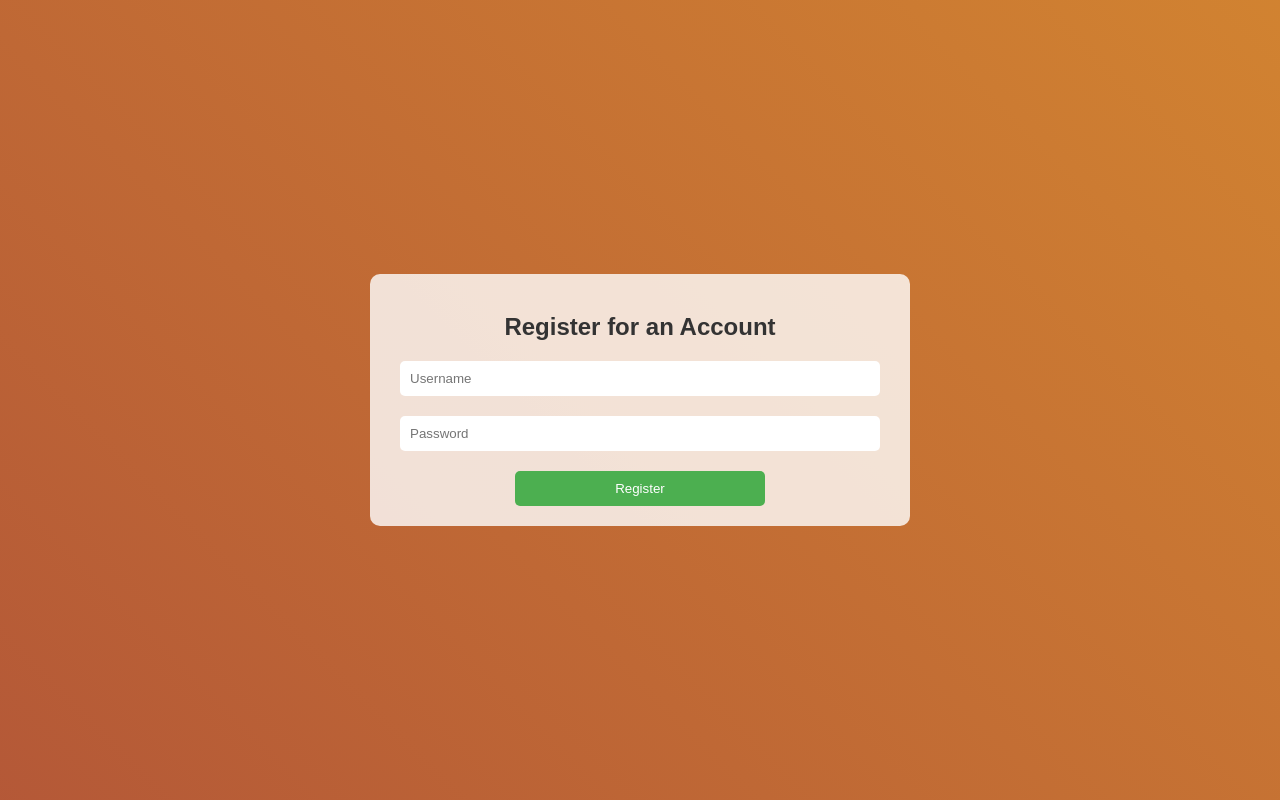
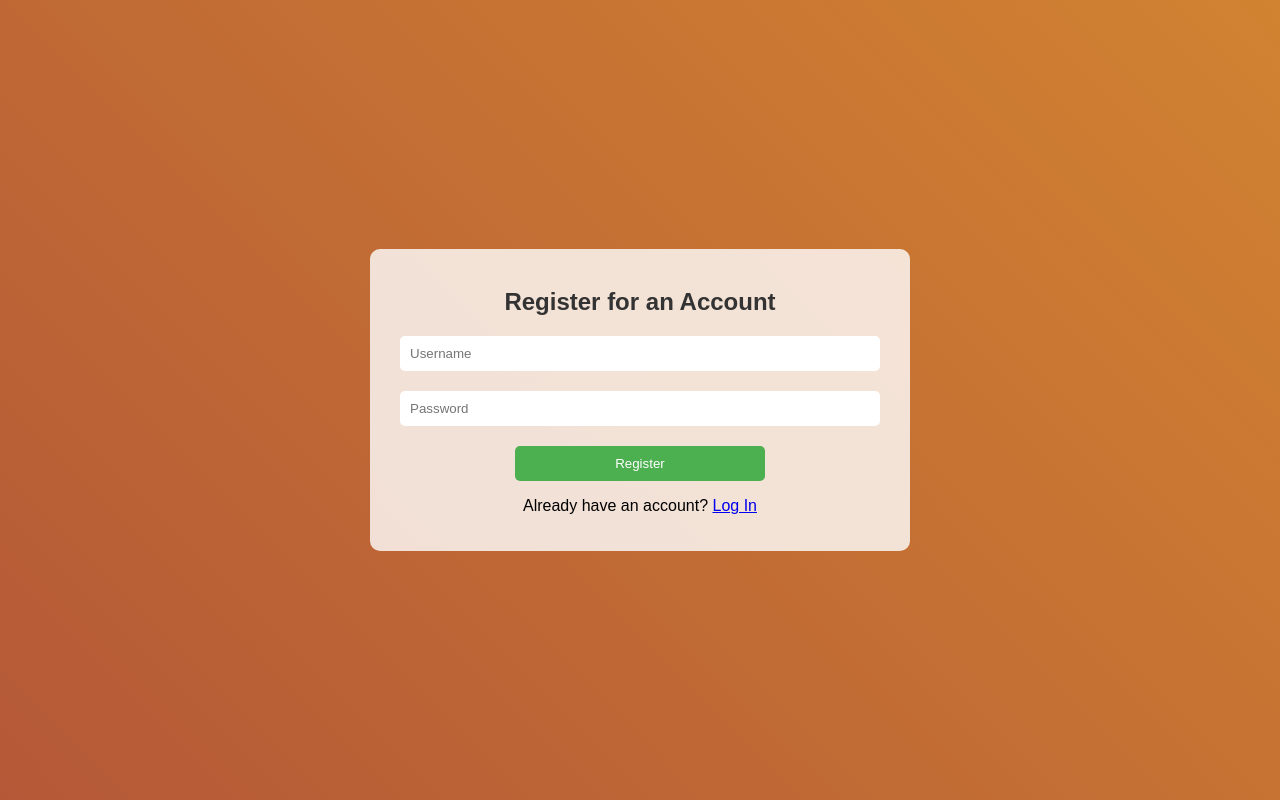
Before and after one commit to treissle/BudgetFinanceFriend, a Flask app: page /register in a window 1280 px wide. Run offline with Flask 3, Linux system fonts and the light colour scheme; some libraries are stand-ins or nearby versions.

Commit message:
Update register.html

```diff
--- a/templates/register.html
+++ b/templates/register.html
@@ -15,6 +15,7 @@
           <input id="password"type="password" name="password" placeholder="Password" required/>
           <div class="msg">{{ msg }}</div>
           <input type="submit" value="Register" />
+          <p>Already have an account? <a href="{{url_for('login')}}">Log In</a></p>
         </form>
       </div>
     </div>
```
